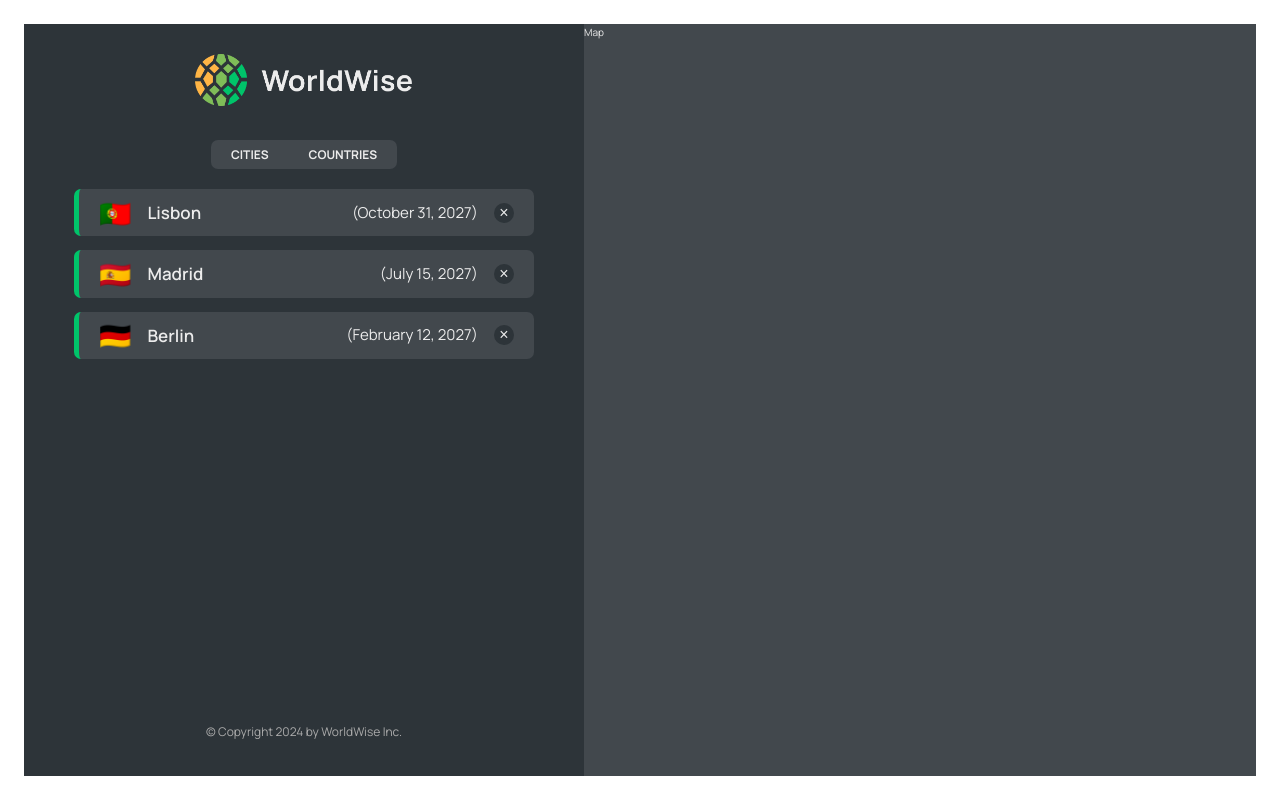
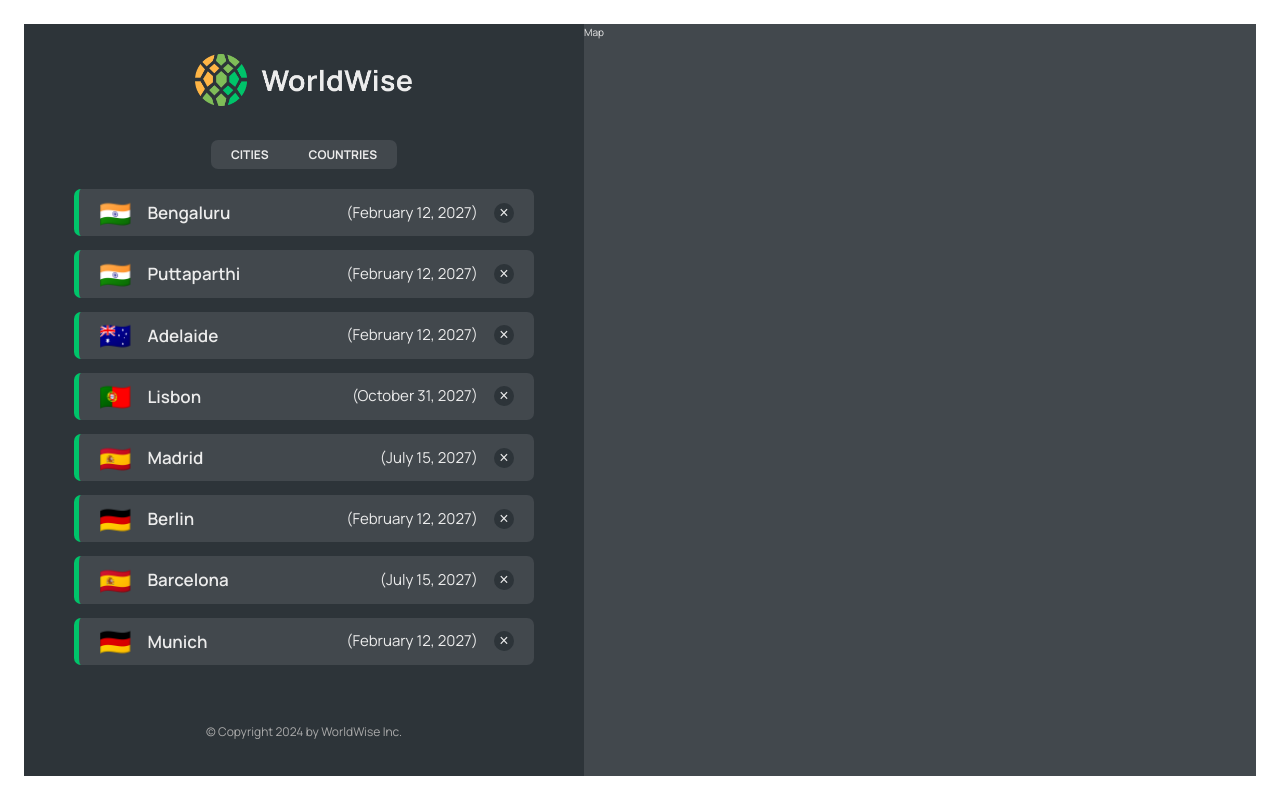
Before and after one commit to himanshm/WorldWise, a React (Vite) app: page /app in a window 1280 px wide. Built offline with nearby package versions, Linux system fonts and the light colour scheme; data requests are answered from the project's data file.

Commit message:
Implement the countries list

```diff
--- a/data/cities.json
+++ b/data/cities.json
@@ -1,5 +1,41 @@
 {
   "cities": [
+    {
+      "cityName": "Bengaluru",
+      "country": "India",
+      "emoji": "🇮🇳",
+      "date": "2027-02-12T09:24:11.863Z",
+      "notes": "Amazing 😃",
+      "position": {
+        "lat": 12.983387414687364,
+        "lng": 77.57393525916173
+      },
+      "id": 36417395
+    },
+    {
+      "cityName": "Puttaparthi",
+      "country": "India",
+      "emoji": "🇮🇳",
+      "date": "2027-02-12T09:24:11.863Z",
+      "notes": "Amazing 😃",
+      "position": {
+        "lat": 14.17381943132859,
+        "lng": 77.8083222058708
+      },
+      "id": 85970818
+    },
+    {
+      "cityName": "Adelaide",
+      "country": "Australia",
+      "emoji": "🇦🇺",
+      "date": "2027-02-12T09:24:11.863Z",
+      "notes": "Amazing 😃",
+      "position": {
+        "lat": -34.68485514397247,
+        "lng": 138.66321015482558
+      },
+      "id": 24755868
+    },
     {
       "cityName": "Lisbon",
       "country": "Portugal",
@@ -35,6 +71,30 @@
         "lng": 13.376933665713324
       },
       "id": 98443197
+    },
+    {
+      "cityName": "Barcelona",
+      "country": "Spain",
+      "emoji": "🇪🇸",
+      "date": "2027-07-15T08:22:53.976Z",
+      "notes": "",
+      "position": {
+        "lat": 41.38635744222116,
+        "lng": 2.1786412498238494
+      },
+      "id": 11649417
+    },
+    {
+      "cityName": "Munich",
+      "country": "Germany",
+      "emoji": "🇩🇪",
+      "date": "2027-02-12T09:24:11.863Z",
+      "notes": "Amazing 😃",
+      "position": {
+        "lat": 48.27799195716401,
+        "lng": 11.499191423748986
+      },
+      "id": 98640124
     }
   ]
 }
--- a/src/App.tsx
+++ b/src/App.tsx
@@ -1,16 +1,18 @@
+import { useEffect, useState } from 'react';
 import {
   Route,
   RouterProvider,
   createBrowserRouter,
   createRoutesFromElements,
 } from 'react-router-dom';
+
 import HomePage from './pages/Home.tsx';
 import ProductPage from './pages/Product.tsx';
 import PricingPage from './pages/Pricing.tsx';
 import Login from './pages/Login.tsx';
 import AppLayoutPage from './pages/AppLayout.tsx';
 import CityList from './components/city/CityList.tsx';
-import { useEffect, useState } from 'react';
+import CountryList from './components/country/CountryList.tsx';
 
 // Define types for the city data
 interface Position {
@@ -54,6 +56,8 @@ function App() {
     fetchCities();
   }, []);
 
+  console.log(Array.from(new Set(cities.map((city: City) => city.country))));
+
   const routeDefinitions = createRoutesFromElements(
     <Route>
       <Route index element={<HomePage />} />
@@ -69,7 +73,10 @@ function App() {
           path='cities'
           element={<CityList cities={cities} isLoading={isLoading} />}
         />
-        <Route path='countries' element={<p>List of countries</p>} />
+        <Route
+          path='countries'
+          element={<CountryList cities={cities} isLoading={isLoading} />}
+        />
         <Route path='form' element={<p>Form</p>} />
       </Route>
     </Route>
--- /dev/null
+++ b/src/components/country/CountryItem.tsx
@@ -0,0 +1,22 @@
+import styles from './CountryItem.module.css';
+
+interface Country {
+  country: string;
+  emoji: string;
+  id: string | null;
+}
+
+type CountryItemProps = {
+  country: Country;
+};
+
+function CountryItem({ country }: CountryItemProps) {
+  return (
+    <li className={styles.countryItem}>
+      <span>{country.emoji}</span>
+      <span>{country.country}</span>
+    </li>
+  );
+}
+
+export default CountryItem;
--- /dev/null
+++ b/src/components/country/CountryList.tsx
@@ -0,0 +1,45 @@
+import styles from './CountryList.module.css';
+import Spinner from '../UI/Spinner.tsx';
+import CountryItem from './CountryItem.tsx';
+import Message from '../Message.tsx';
+
+import { type CitiesState, type City } from '../../App.tsx';
+
+type CountryListProps = {
+  cities: CitiesState;
+  isLoading: boolean;
+};
+
+function CountryList({ cities, isLoading }: CountryListProps) {
+  const uniqueCountries: string[] = Array.from(
+    new Set(cities.map((city: City) => city.country))
+  );
+
+  const countries: { country: string; emoji: string; id: string | null }[] =
+    uniqueCountries.map((countryName: string) => {
+      const city = cities.find((c: City) => c.country === countryName);
+      console.log(city);
+      return {
+        country: countryName,
+        emoji: city ? city.emoji : '',
+        id: city ? city.id : null,
+      };
+    });
+  console.log(countries);
+
+  if (isLoading) return <Spinner />;
+
+  if (!cities.length)
+    return (
+      <Message message='Add your first city by clicking on a city on the map!' />
+    );
+  return (
+    <ul className={styles.countryList}>
+      {countries.map((country) => (
+        <CountryItem key={country.id} country={country} />
+      ))}
+    </ul>
+  );
+}
+
+export default CountryList;
```
